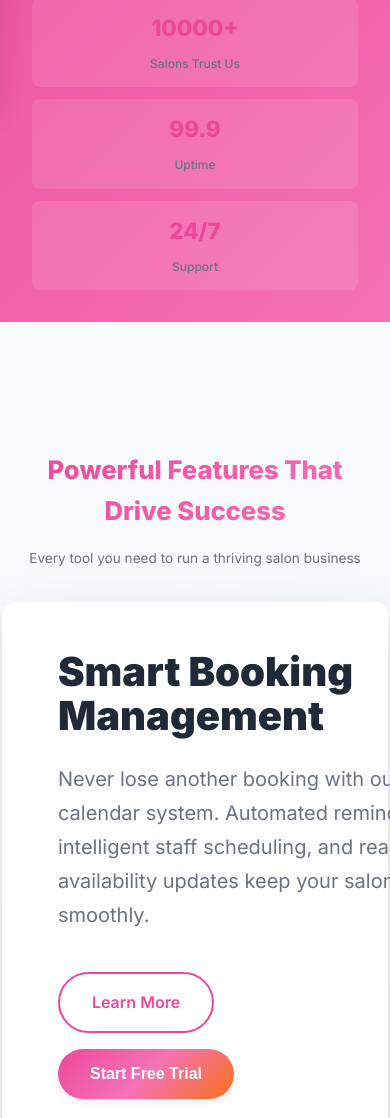
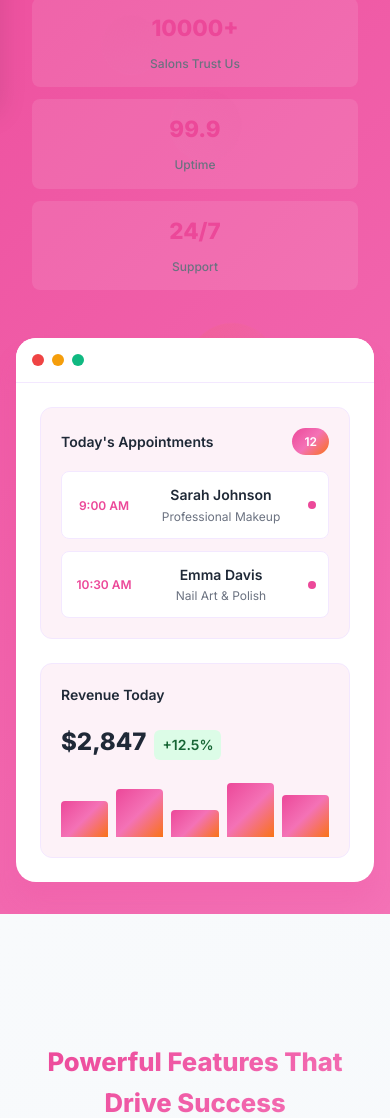
Before and after one commit to harrym-am/Salonsuitewebsite, a plain HTML site: page index.html in a window 390 px wide. Shown: the part 405-1523 px from the top of the page. Drawn offline with Linux system fonts and the light colour scheme.

Commit message:
Fix mobile styles - Keep desktop appearance, just scale down for mobile

```diff
--- a/styles.css
+++ b/styles.css
@@ -3478,16 +3478,6 @@ html {
     .ambassador-card {
         box-shadow: 0 2px 8px rgba(0, 0, 0, 0.1);
     }
-
-    /* Optimize gradients */
-    .hero-background {
-        background: linear-gradient(135deg, #ec4899 0%, #f472b6 100%);
-    }
-
-    /* Reduce animation complexity */
-    .floating-shapes {
-        display: none; /* Hide complex animations on mobile for better performance */
-    }
 }
 
 /* Mobile-specific loading states */
@@ -3840,12 +3830,13 @@ html {
 
     /* Dashboard Preview */
     .hero-visual {
-        display: none; /* Hide complex dashboard on mobile for better performance */
+        transform: scale(0.7);
+        margin-top: 1rem;
     }
 
     /* Floating shapes */
     .floating-shapes {
-        display: none; /* Hide animations on mobile */
+        transform: scale(0.6);
     }
 }
 
@@ -4157,9 +4148,9 @@ html {
         box-shadow: 0 2px 8px rgba(0, 0, 0, 0.1);
     }
 
-    /* Optimize gradients */
+    /* Keep original gradients */
     .hero-background {
-        background: linear-gradient(135deg, #ec4899 0%, #f472b6 100%);
+        background: var(--gradient-primary);
     }
 
     /* Prevent horizontal scroll */
```
